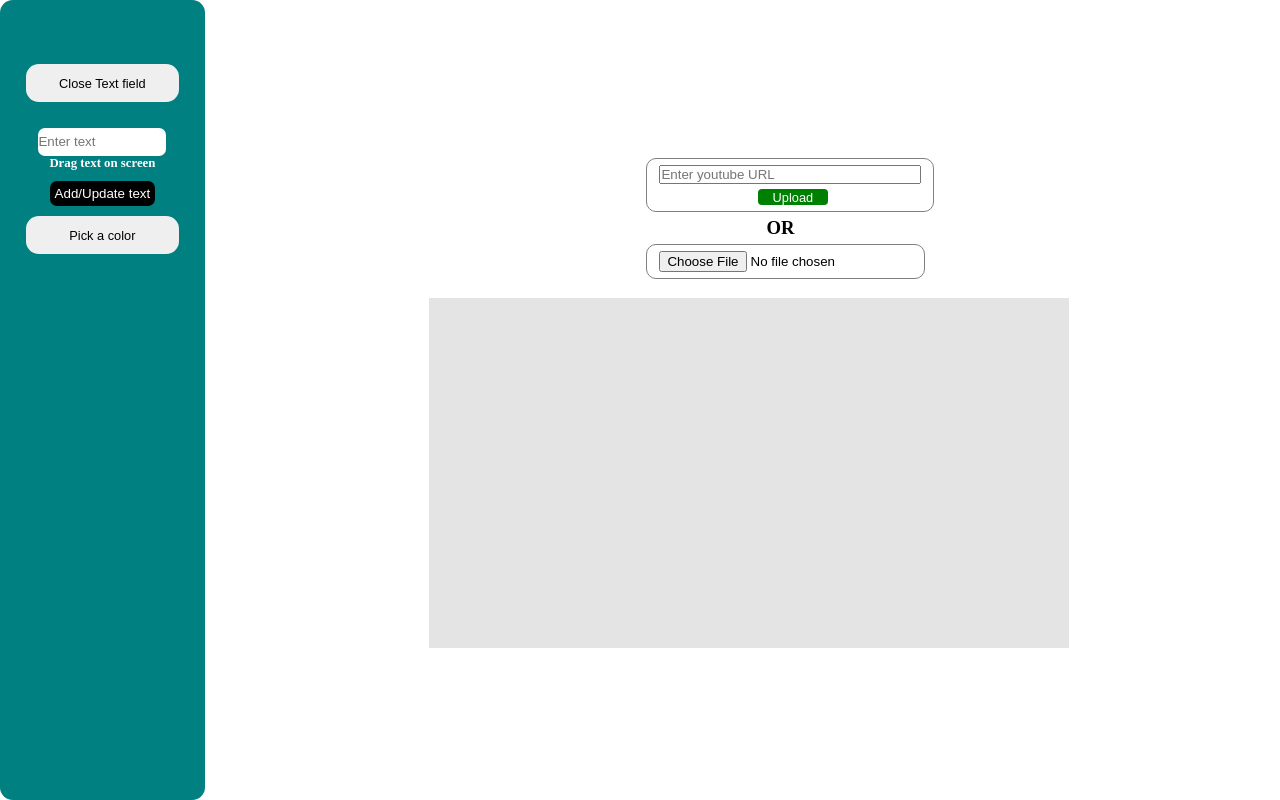
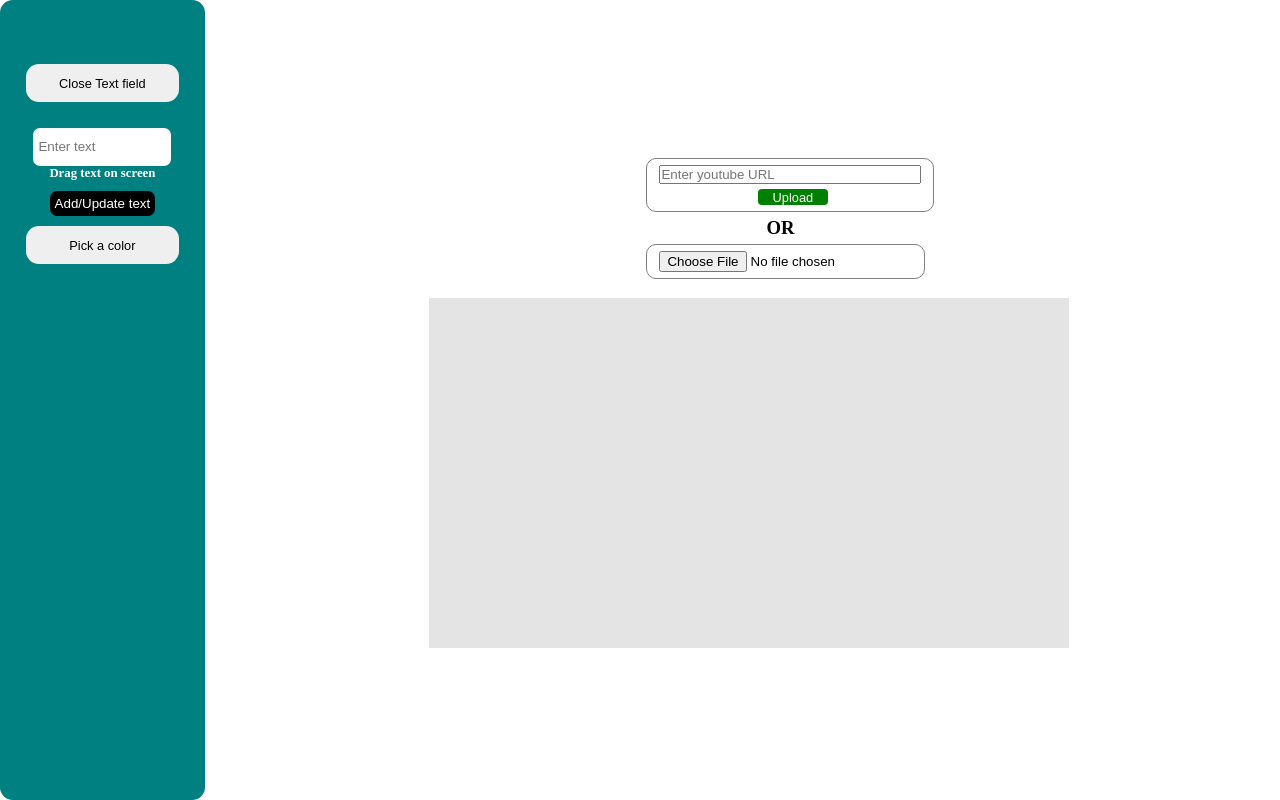
Before and after one commit to vincey101/appclick, a React (Create React App) app: page /canvas in a window 1280 px wide. Both pictures are taken after a click on the button "Text Field". Built offline with nearby package versions, Linux system fonts and the light colour scheme.

Commit message:
padding input field

```diff
--- a/src/components/editor/Editor.jsx
+++ b/src/components/editor/Editor.jsx
@@ -52,8 +52,7 @@ export default function Editor() {
                             borderRadius: "7px",
                             border: "none",
                             outline: "white",
-
-
+                            padding: "5px",
 
                         }}
                     />
@@ -99,7 +98,7 @@ export default function Editor() {
                     position={null}
                     grid={[25, 25]}
                     scale={1}
-                    // bounds={{ left: 0, top: 0, right: 0, bottom: 0 }}
+                    bounds={{ left: 350, top: -80, right: 1100, bottom: 330 }}
                     // bounds={{ left: 350, top: 0, right: 950, bottom: 450 }}
                     onStart={handleStart}
                     onDrag={handleDrag}
```
